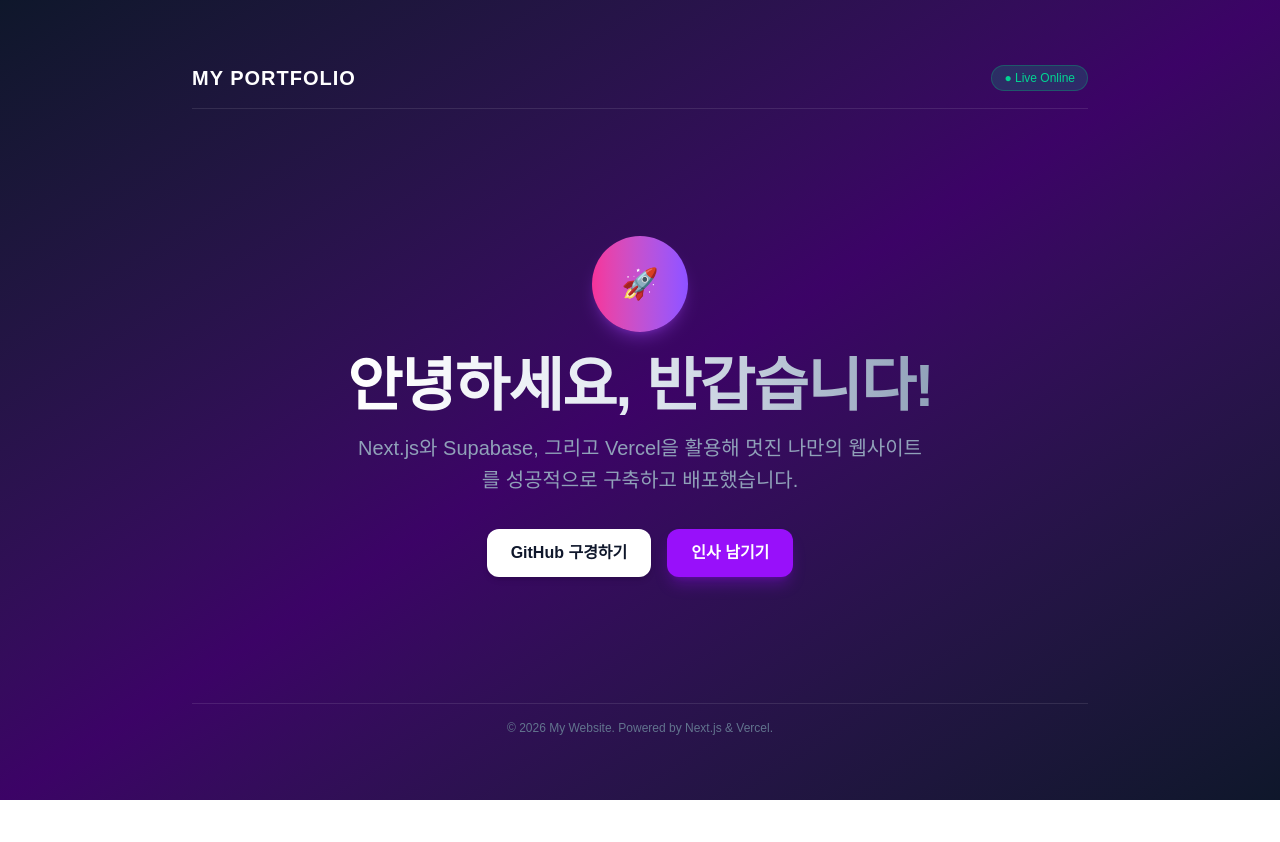
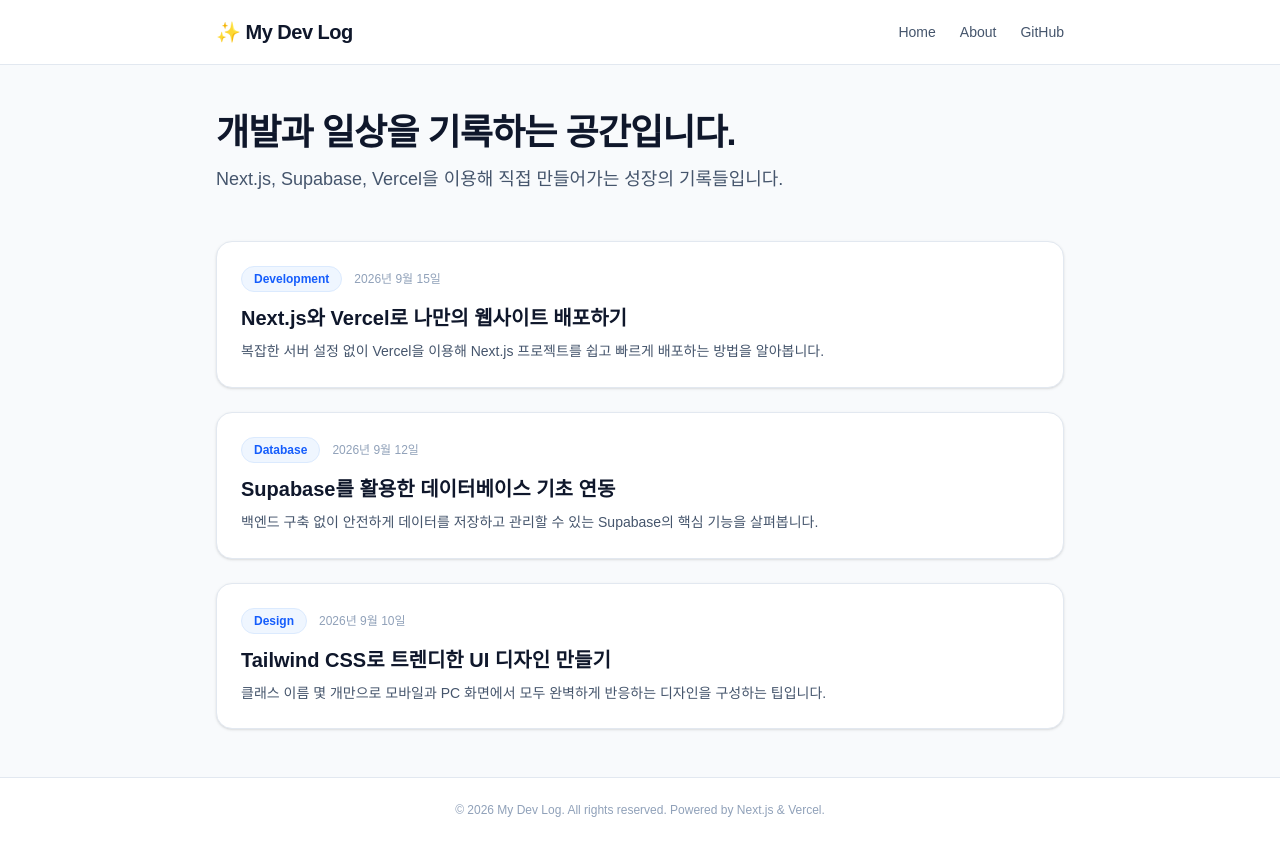
Before and after one commit to PUCHOCROSS/WEB, a Next.js app: page / in a window 1280 px wide. Before the commit the page ends 800 px from the top, so only its background shows below. Built offline with nearby package versions, Linux system fonts and the light colour scheme.

Commit message:
블로그 디자인으로 변경

```diff
--- a/app/page.tsx
+++ b/app/page.tsx
@@ -1,49 +1,92 @@
-export default function Home() {
+export default function BlogHome() {
+  // 샘플 블로그 포스트 데이터
+  const posts = [
+    {
+      id: 1,
+      title: "Next.js와 Vercel로 나만의 웹사이트 배포하기",
+      date: "2026년 9월 15일",
+      category: "Development",
+      summary: "복잡한 서버 설정 없이 Vercel을 이용해 Next.js 프로젝트를 쉽고 빠르게 배포하는 방법을 알아봅니다.",
+    },
+    {
+      id: 2,
+      title: "Supabase를 활용한 데이터베이스 기초 연동",
+      date: "2026년 9월 12일",
+      category: "Database",
+      summary: "백엔드 구축 없이 안전하게 데이터를 저장하고 관리할 수 있는 Supabase의 핵심 기능을 살펴봅니다.",
+    },
+    {
+      id: 3,
+      title: "Tailwind CSS로 트렌디한 UI 디자인 만들기",
+      date: "2026년 9월 10일",
+      category: "Design",
+      summary: "클래스 이름 몇 개만으로 모바일과 PC 화면에서 모두 완벽하게 반응하는 디자인을 구성하는 팁입니다.",
+    },
+  ];
+
   return (
-    <main className="min-h-screen bg-gradient-to-br from-slate-900 via-purple-950 to-slate-900 text-white flex flex-col justify-between p-6 sm:p-12">
-      {/* 상단 헤더 */}
-      <header className="max-w-4xl mx-auto w-full flex justify-between items-center py-4 border-b border-white/10">
-        <h1 className="text-xl font-bold tracking-wider">MY PORTFOLIO</h1>
-        <span className="text-xs bg-emerald-500/20 text-emerald-400 px-3 py-1 rounded-full border border-emerald-500/30">
-          ● Live Online
-        </span>
+    <div className="min-h-screen bg-slate-50 text-slate-800 flex flex-col justify-between">
+      {/* 블로그 헤더 */}
+      <header className="border-b border-slate-200 bg-white sticky top-0 z-10">
+        <div className="max-w-4xl mx-auto px-6 h-16 flex justify-between items-center">
+          <h1 className="text-xl font-bold tracking-tight text-slate-900 cursor-pointer">
+            ✨ My Dev Log
+          </h1>
+          <nav className="flex gap-6 text-sm font-medium text-slate-600">
+            <span className="hover:text-blue-600 cursor-pointer transition-colors">Home</span>
+            <span className="hover:text-blue-600 cursor-pointer transition-colors">About</span>
+            <a
+              href="https://github.com"
+              target="_blank"
+              rel="noopener noreferrer"
+              className="hover:text-blue-600 transition-colors"
+            >
+              GitHub
+            </a>
+          </nav>
+        </div>
       </header>
 
-      {/* 메인 소개 영역 */}
-      <section className="max-w-4xl mx-auto w-full my-auto py-12 flex flex-col items-center text-center">
-        <div className="w-24 h-24 rounded-full bg-gradient-to-r from-pink-500 to-violet-500 flex items-center justify-center text-3xl font-bold mb-6 shadow-lg shadow-purple-500/30">
-          🚀
-        </div>
-        <h2 className="text-4xl sm:text-6xl font-extrabold tracking-tight mb-4 bg-clip-text text-transparent bg-gradient-to-r from-white via-slate-200 to-slate-400">
-          안녕하세요, 반갑습니다!
-        </h2>
-        <p className="text-slate-400 text-lg sm:text-xl max-w-xl mb-8 leading-relaxed">
-          Next.js와 Supabase, 그리고 Vercel을 활용해 멋진 나만의 웹사이트를 성공적으로 구축하고 배포했습니다.
-        </p>
+      {/* 블로그 메인 콘텐츠 */}
+      <main className="max-w-4xl mx-auto px-6 py-12 w-full flex-grow">
+        {/* 블로그 소개 인트로 */}
+        <section className="mb-12 text-center sm:text-left">
+          <h2 className="text-3xl sm:text-4xl font-extrabold text-slate-900 mb-3 tracking-tight">
+            개발과 일상을 기록하는 공간입니다.
+          </h2>
+          <p className="text-slate-600 text-lg">
+            Next.js, Supabase, Vercel을 이용해 직접 만들어가는 성장의 기록들입니다.
+          </p>
+        </section>
 
-        {/* 버튼 그룹 */}
-        <div className="flex flex-wrap gap-4 justify-center">
-          <a
-            href="https://github.com"
-            target="_blank"
-            rel="noopener noreferrer"
-            className="bg-white text-slate-900 font-semibold px-6 py-3 rounded-xl hover:bg-slate-200 transition-all shadow-md"
-          >
-            GitHub 구경하기
-          </a>
-          <button
-            onClick={() => alert('방문해 주셔서 감사합니다!')}
-            className="bg-purple-600 hover:bg-purple-500 text-white font-semibold px-6 py-3 rounded-xl transition-all shadow-lg shadow-purple-600/30"
-          >
-            인사 남기기
-          </button>
-        </div>
-      </section>
+        {/* 글 목록 카드 그리드 */}
+        <section className="grid gap-6">
+          {posts.map((post) => (
+            <article
+              key={post.id}
+              className="bg-white p-6 rounded-2xl border border-slate-200 shadow-sm hover:shadow-md transition-all cursor-pointer group"
+            >
+              <div className="flex items-center gap-3 mb-3">
+                <span className="text-xs font-semibold bg-blue-50 text-blue-600 px-3 py-1 rounded-full border border-blue-100">
+                  {post.category}
+                </span>
+                <span className="text-xs text-slate-400">{post.date}</span>
+              </div>
+              <h3 className="text-xl font-bold text-slate-900 group-hover:text-blue-600 transition-colors mb-2">
+                {post.title}
+              </h3>
+              <p className="text-slate-600 text-sm leading-relaxed">
+                {post.summary}
+              </p>
+            </article>
+          ))}
+        </section>
+      </main>
 
-      {/* 하단 푸터 */}
-      <footer className="max-w-4xl mx-auto w-full text-center text-xs text-slate-500 py-4 border-t border-white/10">
-        © 2026 My Website. Powered by Next.js & Vercel.
+      {/* 블로그 푸터 */}
+      <footer className="border-t border-slate-200 bg-white py-6 text-center text-xs text-slate-400">
+        <p>© 2026 My Dev Log. All rights reserved. Powered by Next.js & Vercel.</p>
       </footer>
-    </main>
+    </div>
   );
 }
```
